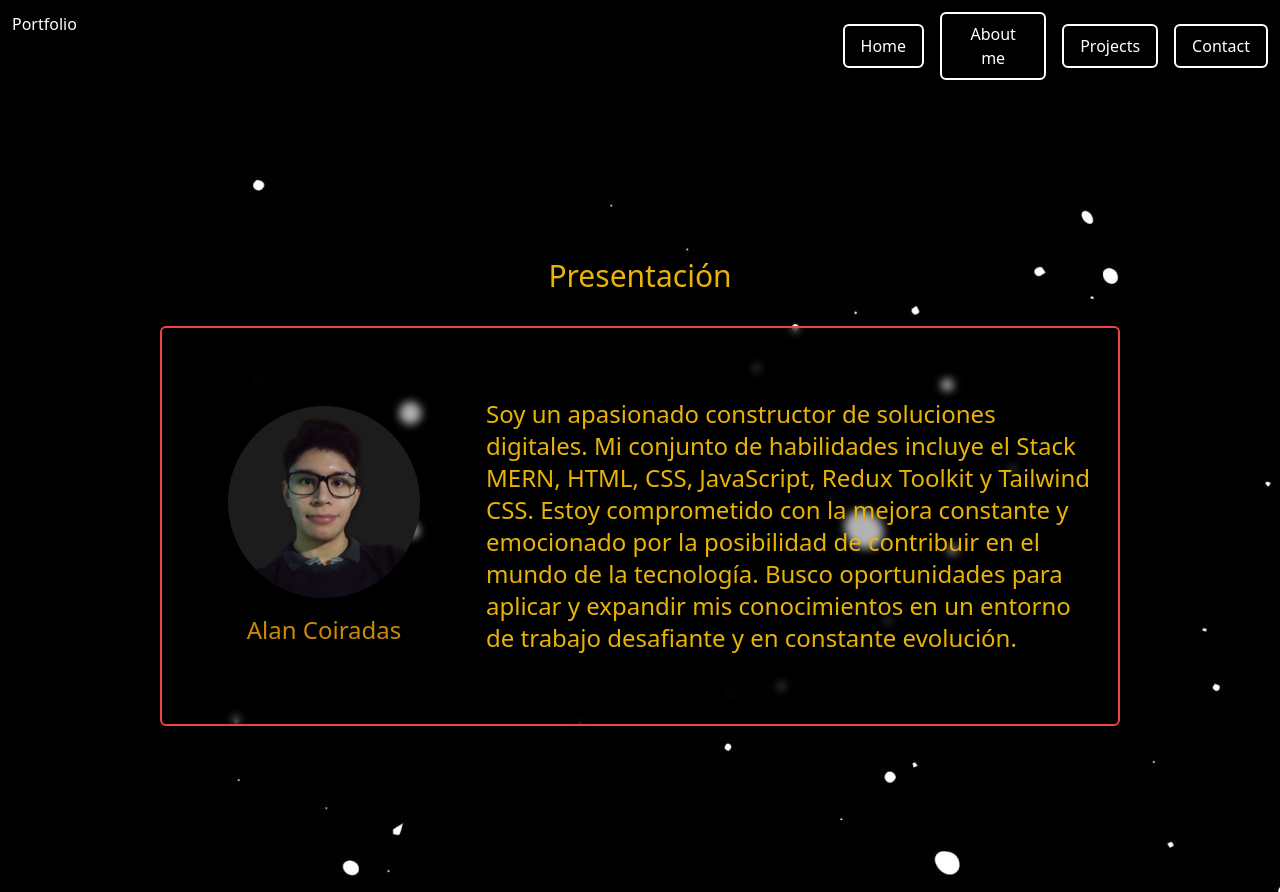
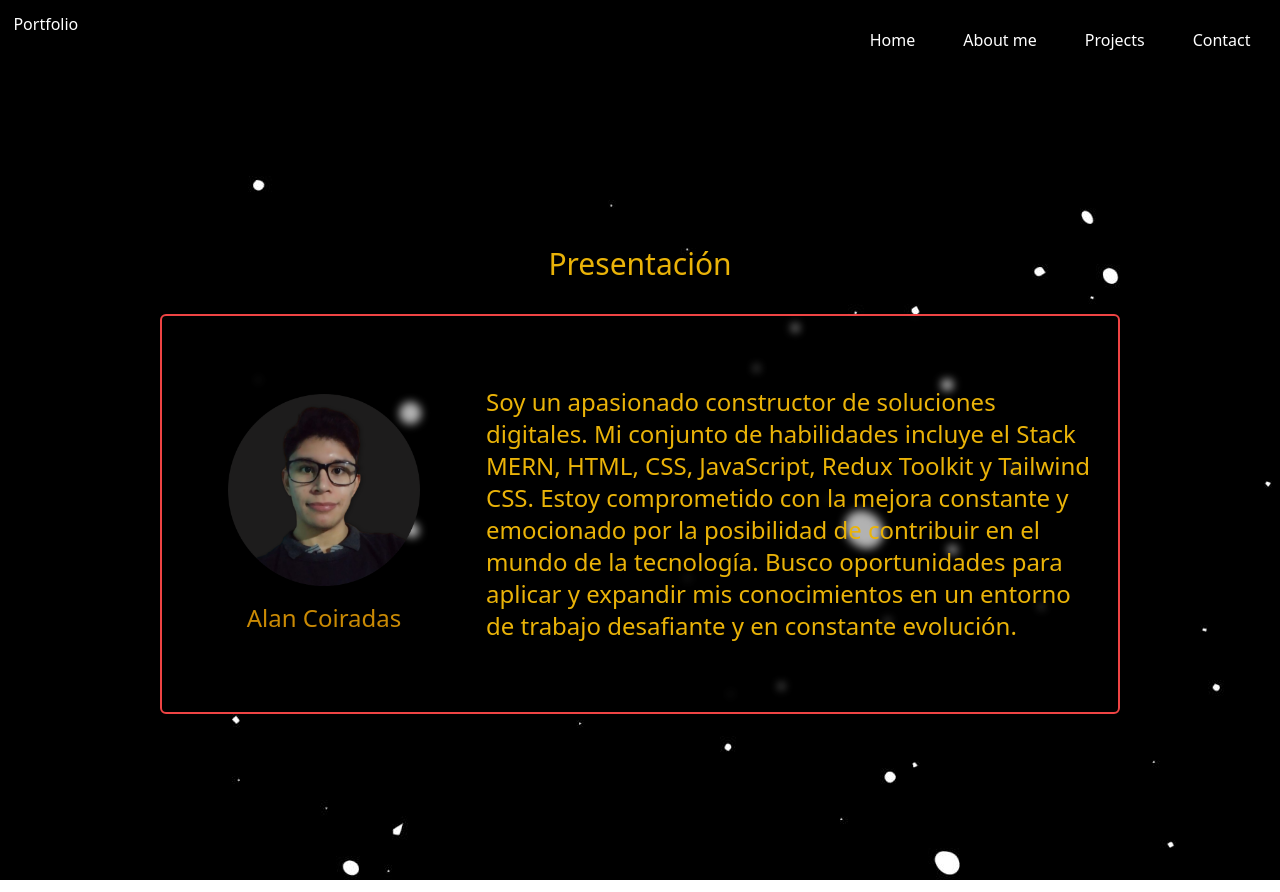
Before and after one commit to leocoiradas/Portfolio, a React (Vite) app: page / in a window 1280 px wide. Built offline with nearby package versions, Linux system fonts and the light colour scheme.

Commit message:
Hover en los botones del navbar
Se le agregaron algunas propiedades a los botones cuando el usuario les pasa el cursor por encima, ahora cambian de color y los bordes pasan a mostrarse solo cuando el usuario pasa el cursor sobre el botón.

```diff
--- a/src/components/Navbar.jsx
+++ b/src/components/Navbar.jsx
@@ -23,7 +23,7 @@ function Navbar() {
   ];
   return(
     <ul className="flex justify-center items-center gap-4">
-      {links.map((link) => (<a className="px-4 py-2 text-white text-center rounded-md border-2 border-white" href={link.path}>{link.name}</a>))}
+      {links.map((link) => (<a className="px-4 py-2 text-white text-center hover:rounded-md hover:border-2 hover:border-yellow-400 hover:text-yellow-400" href={link.path}>{link.name}</a>))}
     </ul>
   );
 }
```
